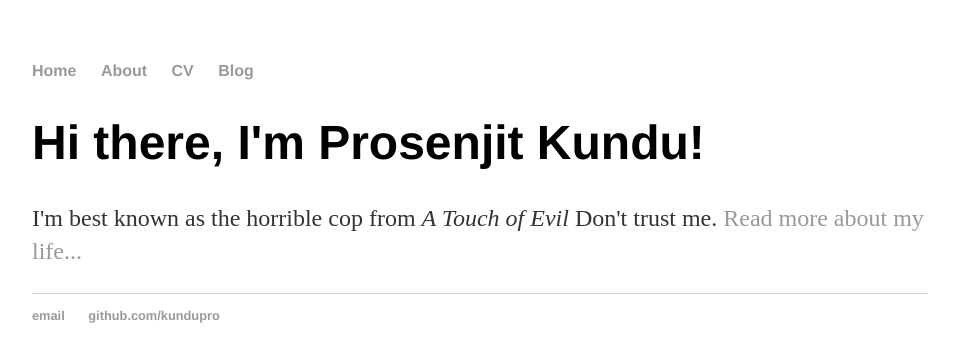
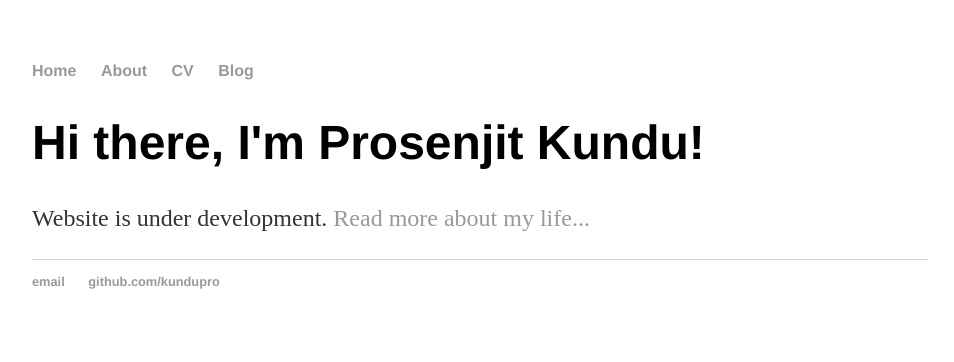
Before and after one commit to kundupro/kundupro.github.io, a Jekyll site: the page built from index.html, in a window 1280 px wide. Shown: the top 362 px of the page, without its empty margins (160-1114 px from the left). Built offline with Jekyll 4.4.1, drawn with Linux system fonts in a browser that asks for light colours.

Commit message:
Update index.html

```diff
--- a/index.html
+++ b/index.html
@@ -4,5 +4,5 @@ title: Prosenjit Kundu, Horrible Cop
 ---
 <div class="blurb">
 	<h1>Hi there, I'm Prosenjit Kundu!</h1>
-	<p>I'm best known as the horrible cop from <em>A Touch of Evil</em> Don't trust me. <a href="/about">Read more about my life...</a></p>
+	<p>Website is under development. <a href="/about">Read more about my life...</a></p>
 </div><!-- /.blurb -->
```
